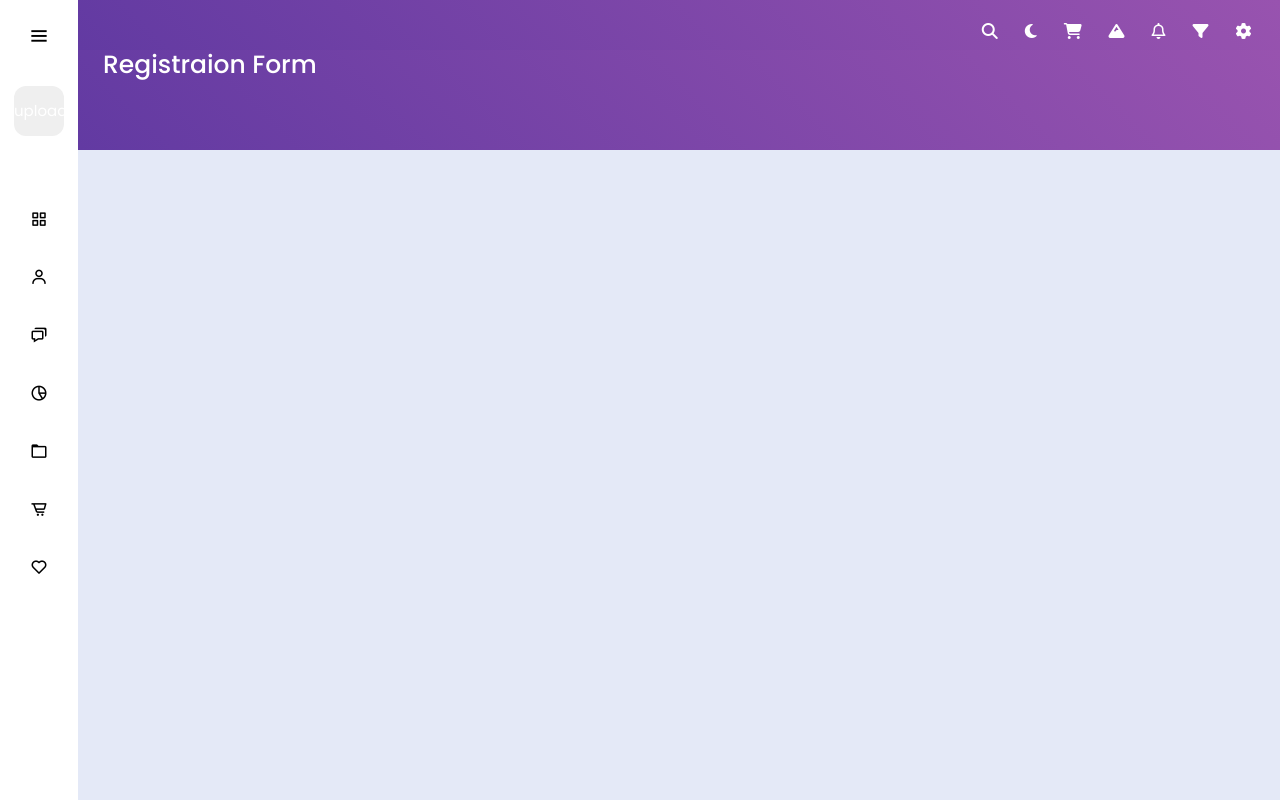
After one commit to sanfeer-en/spruko.com, a Django app: page /forms in a window 1280 px wide. The commit adds this page. Run offline with Django 4.2, Linux system fonts and the light colour scheme.

Commit message:
2nd commit

```diff
--- /dev/null
+++ b/sprukoapp/static/form.css
@@ -0,0 +1,3 @@
+.dashdiv {
+  background-image: linear-gradient(45deg , #623AA2, #9853af);
+}
--- /dev/null
+++ b/sprukoapp/templates/form.html
@@ -0,0 +1,10 @@
+{% extends 'index.html' %}
+{% load static %}
+{% block css %}
+  <link rel="stylesheet" href="{% static 'form.css' %}">
+{% endblock css %}
+{% block content %}
+<div class="text container-fluid dashdiv">
+        <h2>Registraion Form</h2>
+</div>
+{% endblock content %}
--- a/sprukoapp/templates/index.html
+++ b/sprukoapp/templates/index.html
@@ -7,6 +7,9 @@
     <meta http-equiv="X-UA-Compatible" content="IE=edge">
     <meta name="viewport" content="width=device-width, initial-scale=1.0">
     <title>Document</title>
+    {% block css %}
+
+    {% endblock css %}
     <link rel="stylesheet" href="{% static 'style.css'%}">
     <link rel="stylesheet" href="https://cdnjs.cloudflare.com/ajax/libs/font-awesome/6.4.0/css/all.min.css" integrity="sha512-iecdLmaskl7CVkqkXNQ/ZH/XLlvWZOJyj7Yy7tcenmpD1ypASozpmT/E0iPtmFIB46ZmdtAc9eNBvH0H/ZpiBw==" crossorigin="anonymous" referrerpolicy="no-referrer" />
     <link rel="stylesheet" href="https://cdn.jsdelivr.net/npm/bootstrap@4.6.2/dist/css/bootstrap.min.css" integrity="sha384-xOolHFLEh07PJGoPkLv1IbcEPTNtaed2xpHsD9ESMhqIYd0nLMwNLD69Npy4HI+N" crossorigin="anonymous">
@@ -40,18 +43,18 @@
          <span class="tooltip">Upload</span>
       </li>
       <li>
-        <a href="#">
+        <a href="{% url 'dashboard' %}">
           <i class='bx bx-grid-alt'></i>
           <span class="links_name">Dashboard</span>
         </a>
          <span class="tooltip">Dashboard</span>
       </li>
       <li>
-       <a href="#">
+       <a href="{% url 'formclick' %}">
          <i class='bx bx-user' ></i>
-         <span class="links_name">User</span>
+         <span class="links_name">Form</span>
        </a>
-       <span class="tooltip">User</span>
+       <span class="tooltip">Form</span>
      </li>
      <li>
        <a href="#">
@@ -88,7 +91,7 @@
        </a>
        <span class="tooltip">Saved</span>
      </li>
-     <li>
+     <!-- <li>
        <a href="#">
          <i class='bx bx-cog' ></i>
          <span class="links_name">Setting</span>
@@ -96,15 +99,15 @@
        <span class="tooltip">Setting</span>
      </li>
      <li class="profile">
-         <div class="profile-details">
-           <!--<img src="profile.jpg" alt="profileImg">-->
+          <div class="profile-details">
+           <img src="profile.jpg" alt="profileImg">
            <div class="name_job">
              <div class="name">Prem Shahi</div>
              <div class="job">Web designer</div>
            </div>
          </div>
          <i class='bx bx-log-out' id="log_out" ></i>
-     </li>
+     </li> -->
     </ul>
   </div>
   <section class="home-section">
@@ -124,10 +127,13 @@
 
 
 
-
+      {% block content %}
       <div class="text container-fluid dashdiv">
         <h2>Dashboard</h2>
       </div>
+
+
+
       <div class="row" style="height: 100px; margin-top: -50px;">
         <div class="col-md-3 d-flex justify-content-center">
             <div class="bg-white h-100 card" style="width: 80%;  border-radius: 8px; ">
@@ -189,14 +195,14 @@
     <div class="container-fluid mt-5 w-100">
          <div class="row mt-5">
 
-           <div class="col-md-8">
+           <div class="col-md-8 mt-2">
              <div class="d-flex justify-content-center">
 
-               <img class="dashimg rounded-lg" src="{% static 'image/123.jpg' %}" height="600px"   alt="">
+               <img class="dashimg rounded-lg" src="{% static 'image/gp.jpg' %}" height="750px"   alt="">
                </div>
             </div>
 
-          <div class="col-xl-4 col-md-6 col-lg-6">
+          <div class="col-xl-4 col-md-6 col-lg-6 mt-2">
             <div class="card ">
               <div class="card-header">
                 <div class="card-title">All Tasks</div>
@@ -257,7 +263,7 @@
          </div>
       </div>
     </div>
-
+    {% endblock content %}
 
 
   </section>
--- a/sprukoapp/url.py
+++ b/sprukoapp/url.py
@@ -1,5 +1,6 @@
 from django.urls import path
-from .views import  index
+from .views import  *
 urlpatterns = [
-    path("home" ,index) ,
+    path("home" ,index , name="dashboard") ,
+    path('forms',formpage , name="formclick")
 ]
--- a/sprukoapp/views.py
+++ b/sprukoapp/views.py
@@ -4,3 +4,5 @@ from django.shortcuts import render
 
 def index(request):
     return render(request, 'index.html')
+def formpage(request):
+    return render(request, 'form.html')
```
Also changed, not shown: sprukoapp/static/image/gp.jpg (added), 1 other file.
